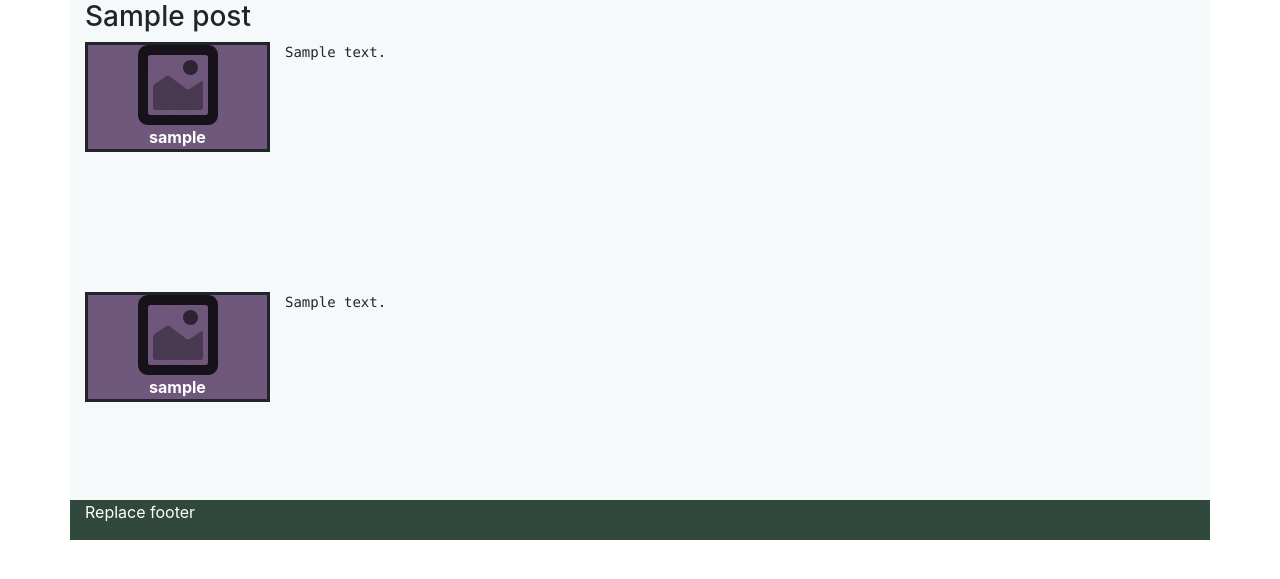
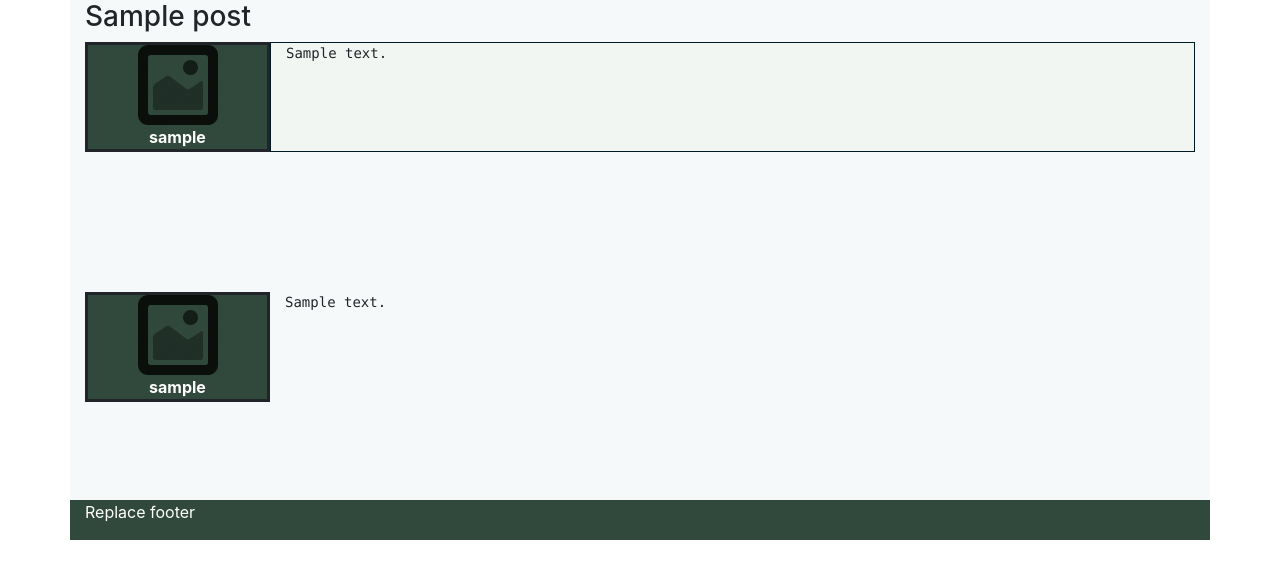
Before and after one commit to SH-anonta/Discussion-Forum, a Django app: page /forum/post/1 in a window 1280 px wide. Shown: the part 90-669 px from the top of the page. Run offline with Django 3.2, Linux system fonts and the light colour scheme; tables that the repository leaves empty hold one stand-in row (values such as "Sample post"); some libraries are stand-ins or nearby versions.

Commit message:
Site theme tweaking with css

```diff
--- a/forum/templates/forum/global_base_template.html
+++ b/forum/templates/forum/global_base_template.html
@@ -18,18 +18,25 @@
     <link rel="stylesheet" href="{%static 'forum/bootstrap/css/bootstrap.min.css' %}">
     <style>
         {#global site styles#}
+        ::-moz-selection { /* Code for Firefox */
+            background: #C3D0CA;
+        }
+
+        ::selection {
+            background: #C3D0CA;
+        }
+
         .global-backgrount-color{
             background-color: #F6F9FA;
         }
 
-            p, td, th{
+        p, td, th, form *{
             color: #001A23;
         }
 
         a{
             color: #245640;
             font-weight: bold;
-;
         }
         a:hover{
             color: #31493C;
--- a/forum/templates/forum/post_detail.html
+++ b/forum/templates/forum/post_detail.html
@@ -81,7 +81,7 @@
 <style>
     .AvatarContainer{
         border-style: solid;
-    background-color: #70587C;
+        background-color: #31493C;
     }
 
     .AvatarContainer *{
@@ -90,6 +90,13 @@
 
     #PostContentRow{
         min-height: 250px;
+    }
+
+    #PostBodyContainer{
+        background-color: #F2F6F3;
+        border-style: solid;
+        border-width: thin;
+        border-color: #001A23;
     }
 
     .AvatarIMG{
```
Lines whose indentation alone changed are shown as unchanged.
